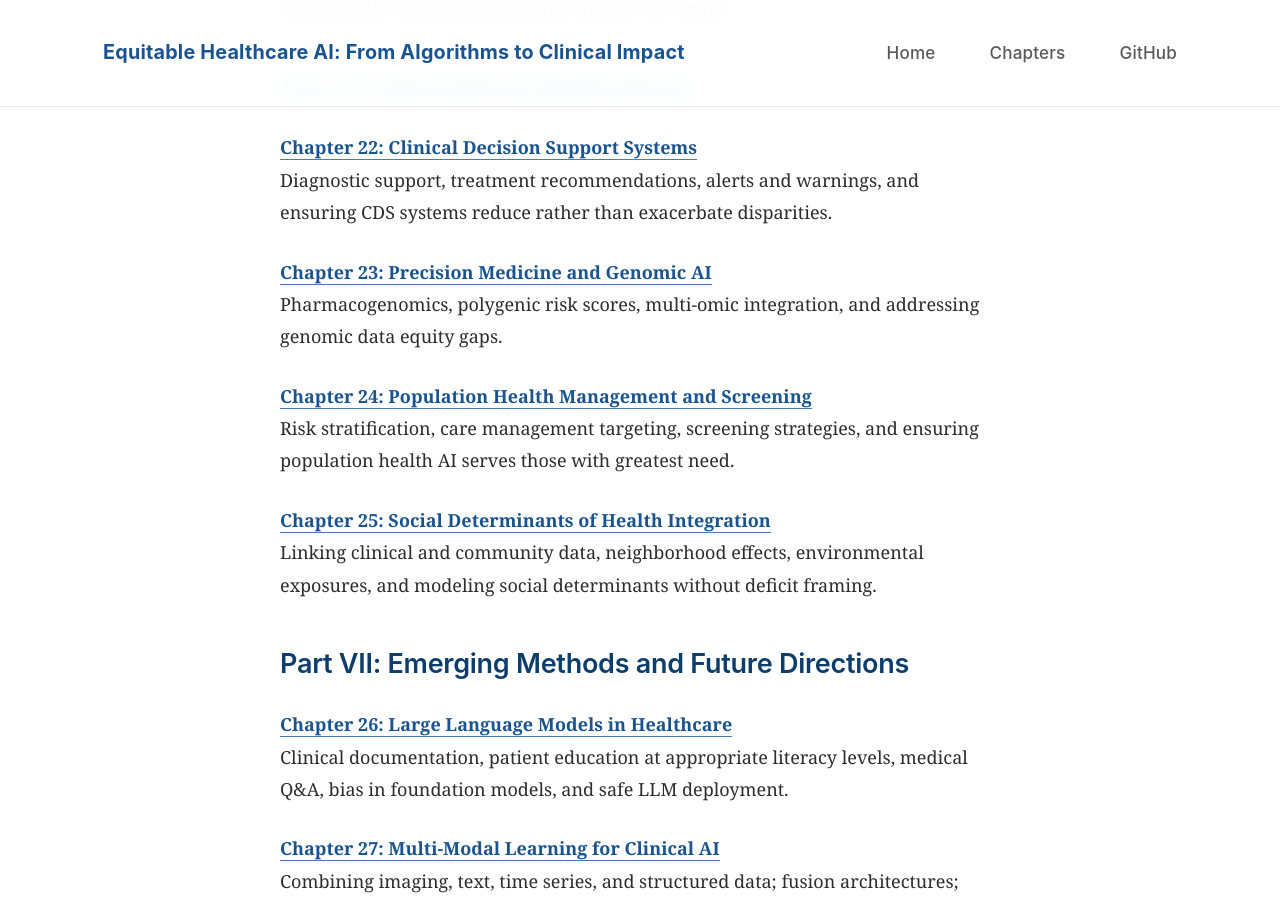
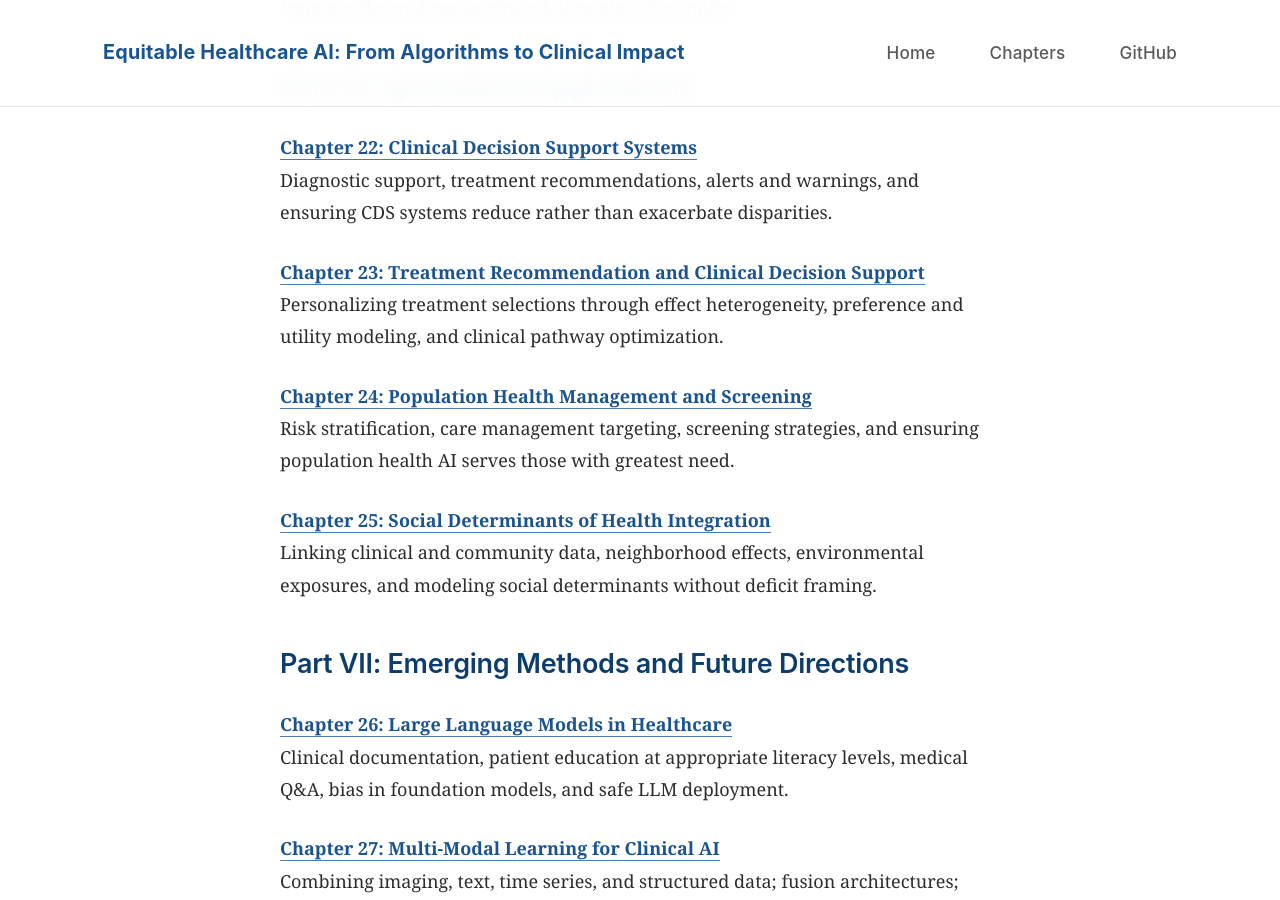
Before and after one commit to sanjaybasu/healthcare-ai-equity, a Jekyll site: the page built from index.md, in a window 1280 px wide and 900 px high, scrolled down 4188 px. Built offline with Jekyll 4.4.1, drawn with Linux system fonts in a browser that asks for light colours; nearby versions of some CDN libraries.

Commit message:
Update index.md

```diff
--- a/index.md
+++ b/index.md
@@ -106,8 +106,8 @@ Comprehensive fairness metrics, intersectional evaluation, impact assessment fra
 **[Chapter 22: Clinical Decision Support Systems](https://sanjaybasu.github.io/healthcare-ai-equity/chapters/chapter-22-clinical-decision-support/)**
 Diagnostic support, treatment recommendations, alerts and warnings, and ensuring CDS systems reduce rather than exacerbate disparities.
 
-**[Chapter 23: Precision Medicine and Genomic AI](https://sanjaybasu.github.io/healthcare-ai-equity/chapters/chapter-23-precision-medicine-genomics/)**
-Pharmacogenomics, polygenic risk scores, multi-omic integration, and addressing genomic data equity gaps.
+**[Chapter 23: Treatment Recommendation and Clinical Decision Support](https://sanjaybasu.github.io/healthcare-ai-equity/chapters/chapter-23-precision-medicine-genomics/)**
+Personalizing treatment selections through effect heterogeneity, preference and utility modeling, and clinical pathway optimization.
 
 **[Chapter 24: Population Health Management and Screening](https://sanjaybasu.github.io/healthcare-ai-equity/chapters/chapter-24-population-health-screening/)**
 Risk stratification, care management targeting, screening strategies, and ensuring population health AI serves those with greatest need.
```
